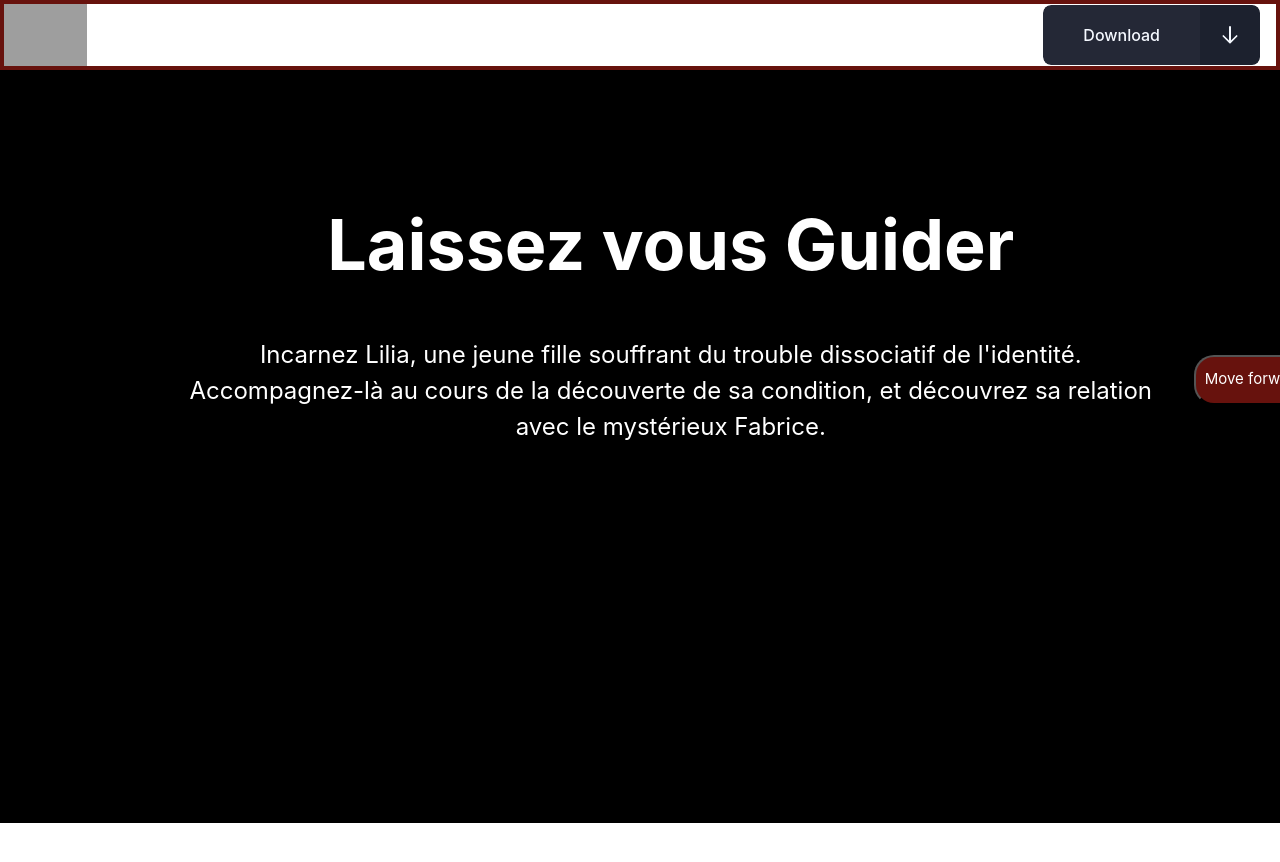
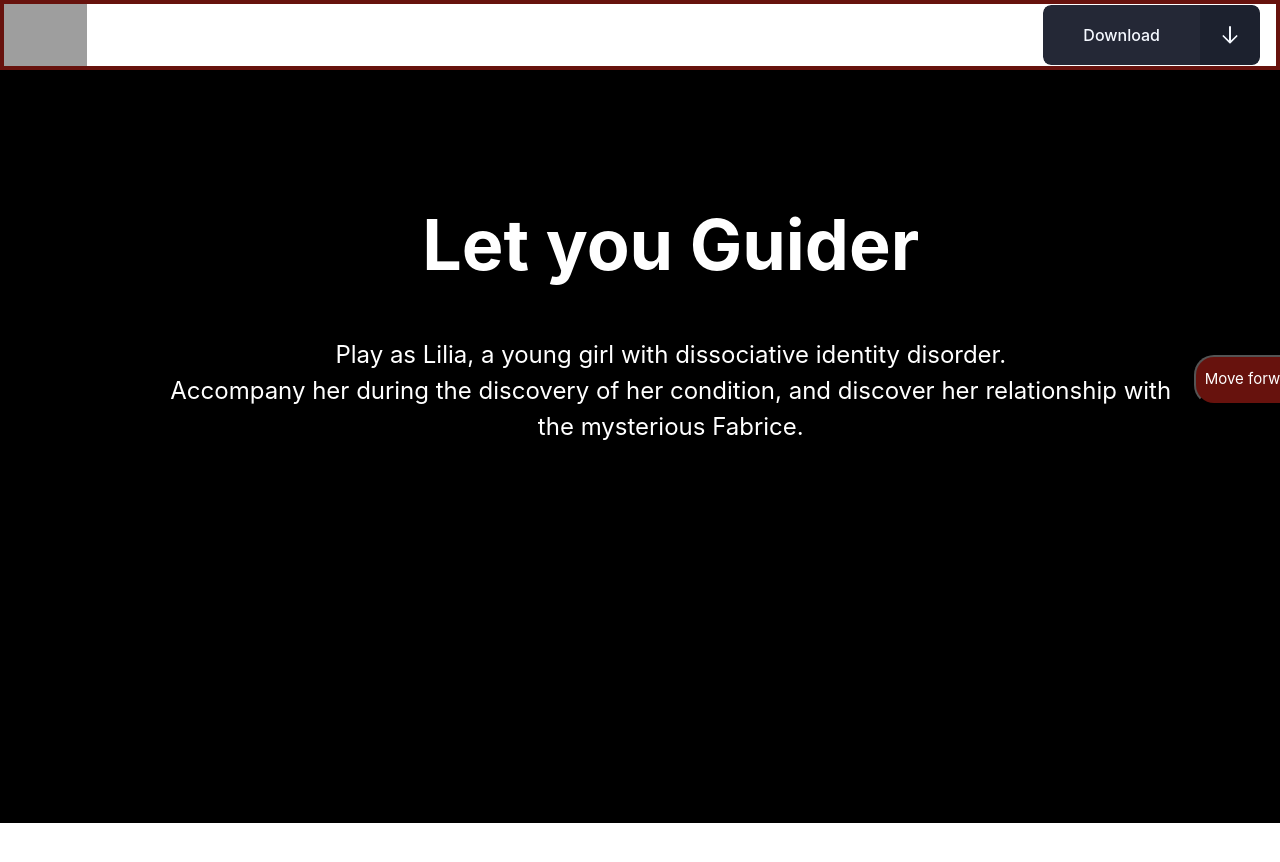
Before and after one commit to greg-Da/Indid, a React (Create React App) app: page / in a window 1280 px wide. Shown: the top 862 px of the page. Built offline with nearby package versions, Linux system fonts and the light colour scheme; grey boxes are pictures that could not be loaded.

Commit message:
add text in game section

```diff
--- a/src/FirstPageComponent.js
+++ b/src/FirstPageComponent.js
@@ -61,14 +61,14 @@ const FirstPageComponent = () =>{
                             <div className="columns">
                                 <div className="column is-full">
                                     <div className="column is-6">
-                                        <h1 className="title">Laissez vous Guider</h1>
+                                        <h1 className="title">Let you Guider</h1>
                                     </div>
                                     <div className="column is-6">
                                         <p>
-                                            Incarnez Lilia, une jeune fille souffrant du trouble dissociatif de l'identité.
+                                            Play as Lilia, a young girl with dissociative identity disorder.
                                             <br />
-                                            Accompagnez-là au cours de la découverte de sa condition, et découvrez sa relation
-                                            avec le mystérieux Fabrice.
+                                            Accompany her during the discovery of her condition, and discover her relationship
+                                            with the mysterious Fabrice.
                                         </p>
                                     </div>
                                 </div>
```
Also changed, not shown: 1 other file (tests, documents, lock files or other folders).
